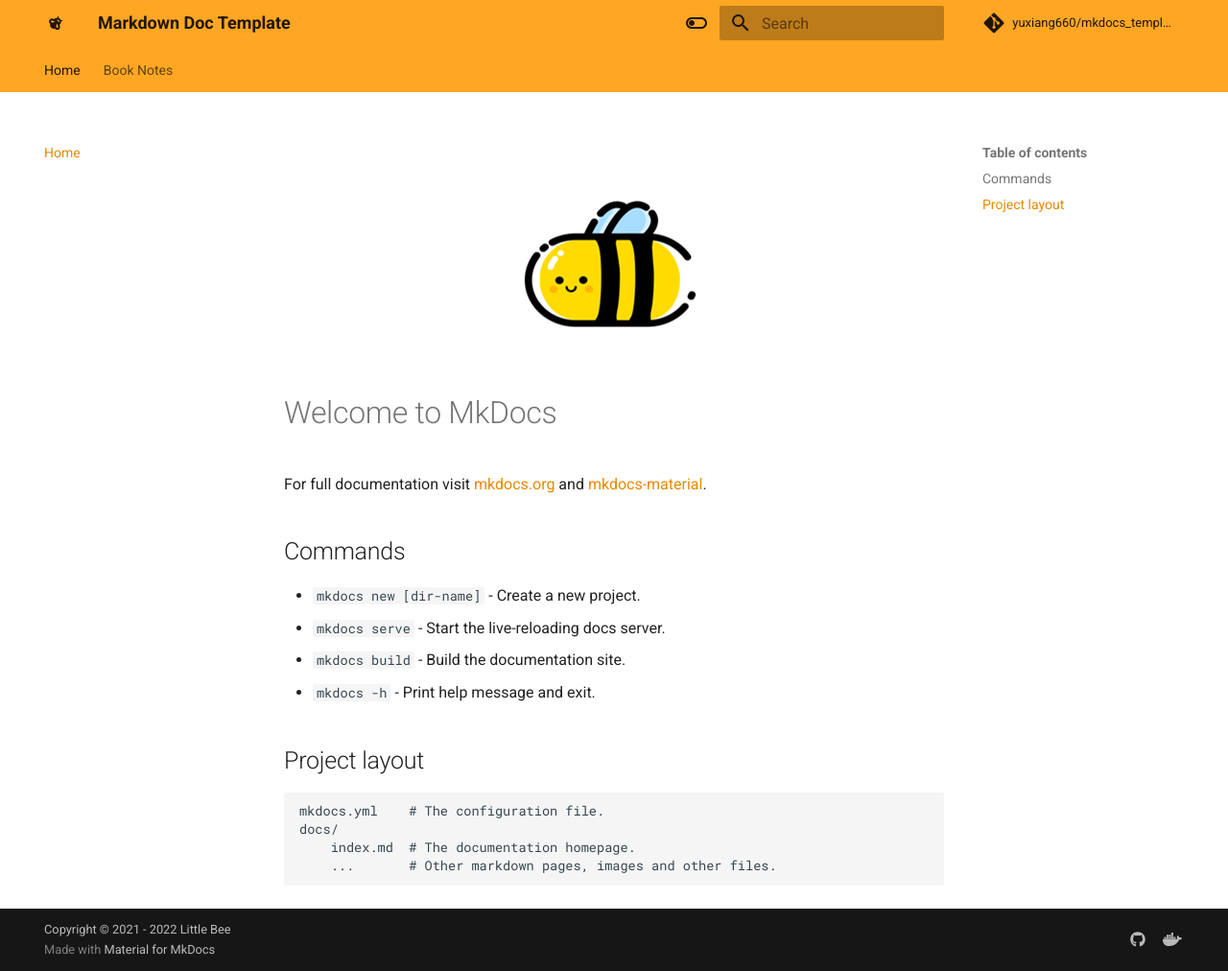
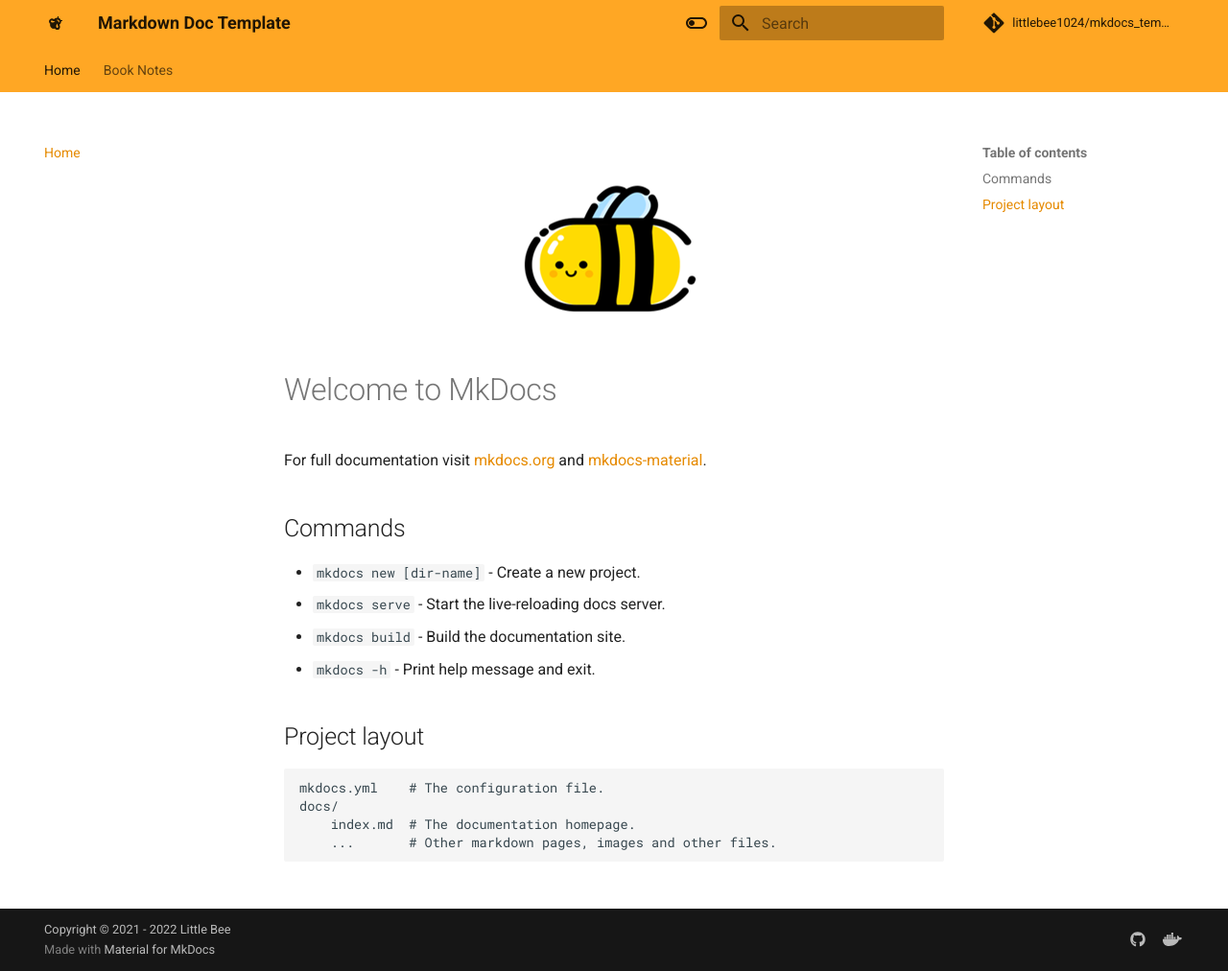
Before and after one commit to LittleBee1024/mkdocs_template, an MkDocs documentation site: the page built from docs/README.md, in a window 1280 px wide and 1012 px high. Shown: the whole window at 96% size. Built offline with MkDocs 1.6.1 and Material for MkDocs 9.7.7, drawn with Linux system fonts in a browser that asks for light colours; comment, search, counter and statistics services are not loaded.

Commit message:
update home page

```diff
--- a/docs/README.md
+++ b/docs/README.md
@@ -1,6 +1,6 @@
-<figure markdown>
-  ![logo](home/logo.png){ width="200" }
-</figure>
+<p align="center">
+  <img src="home/logo.png" />
+</p>
 
 # Welcome to MkDocs
 
--- a/mkdocs.yml
+++ b/mkdocs.yml
@@ -1,13 +1,13 @@
 # Project information
 site_name: Markdown Doc Template
-site_url: https://yuxiang660.github.io/mkdocs_template/
+site_url: https://littlebee1024.github.io/mkdocs_template/
 site_author: Little Bee
 site_description: >-
   Create a static site from a set of Markdown files
 
 # Repository
-repo_name: yuxiang660/mkdocs_template
-repo_url: https://github.com/yuxiang660/mkdocs_template
+repo_name: littlebee1024/mkdocs_template
+repo_url: https://github.com/littlebee1024/mkdocs_template
 edit_uri: ""
 
 # Copyright
@@ -41,7 +41,7 @@
     # Pick up a font from https://fonts.google.com/
     text: Roboto
     code: Roboto Mono
-  favicon: assets/favicon.png
+  favicon: home/logo.png
   icon:
     # Pick up a logo from https://github.com/squidfunk/mkdocs-material/tree/master/material/.icons
     logo: material/bee
```
Also changed, not shown: README.md (+3 -3 lines), docs/assets/favicon.png (deleted).
